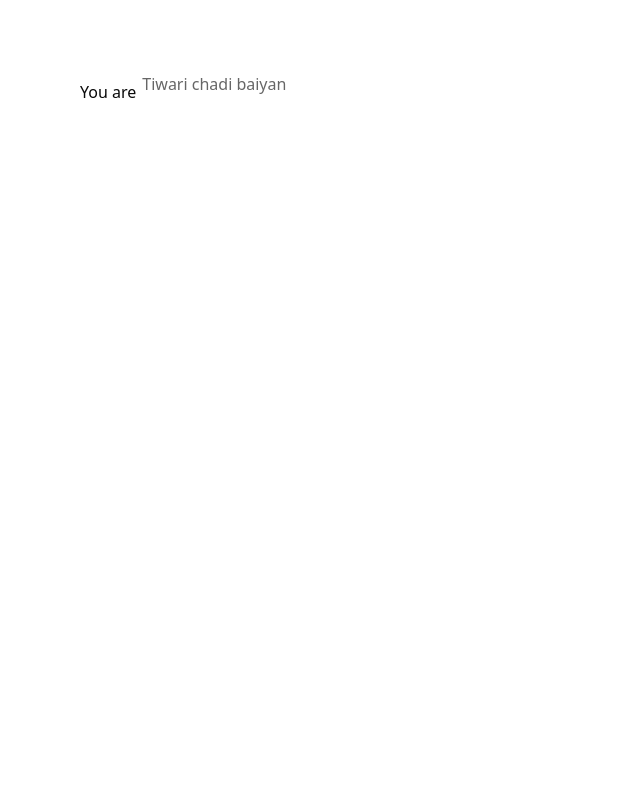
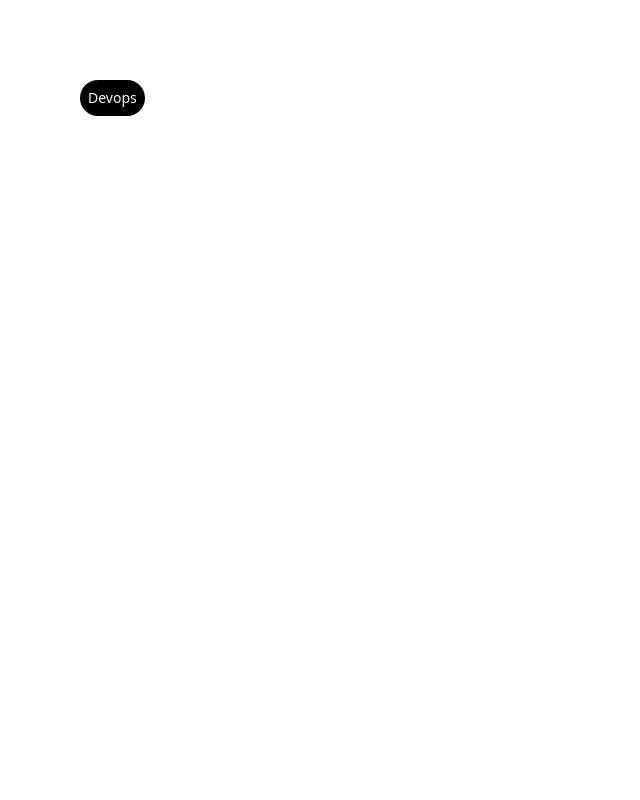
Before and after one commit to suryanshXD/Framer, a Next.js app: page / in a window 1280 px wide. Shown: the top 800 px of the page, without its empty margins (0-640 px from the left). Built offline with nearby package versions, Linux system fonts and the light colour scheme.

Commit message:
Updated Badge Comp

```diff
--- a/app/components/Badge/Animated-Text-Badge.tsx
+++ b/app/components/Badge/Animated-Text-Badge.tsx
@@ -1,7 +1,46 @@
-export default function AnimatedTextBadge() {
+import { motion } from "framer-motion";
+import React, { useState } from "react";
+
+interface content {
+  words: string[];
+  varient: "default" | "outline";
+}
+
+export default function AnimatedTextBadge({ words, varient }: content) {
+  const [index, setIndex] = useState(0);
+
+  const varientClass =
+    varient === "default"
+      ? "bg-black text-white"
+      : "text-black bg-neutral-200 border-2 border-gray-500";
+
+  React.useEffect(() => {
+    const interval = setInterval(() => {
+      setIndex((currentIndex) => (currentIndex + 1) % words.length);
+    }, 4000);
+    return () => clearInterval(interval);
+  }, []);
+
   return (
     <>
-      <div className=""></div>
+      <motion.div
+        style={{
+          boxShadow:
+            "5px 5px 32px darkpink, 0 0 15px lightblue, 0 0 5px darkpink",
+        }}
+        transition={{ duration: 0.5 }}
+        className={`${varientClass} rounded-4xl p-2  relative w-fit cursor-default transition-transform`}
+      >
+        <motion.p
+          key={words[index]}
+          initial={{ opacity: 0, y: -20 }}
+          animate={{ opacity: 1, y: 0 }}
+          exit={{ opacity: 0, y: 20 }}
+          transition={{ duration: 0.5 }}
+        >
+          {words[index]}
+        </motion.p>
+      </motion.div>
     </>
   );
 }
--- a/app/page.tsx
+++ b/app/page.tsx
@@ -21,14 +21,10 @@ const img4 =
 export default function Home() {
   return (
     <>
-      <div className=" mt-20 ml-20 text-md">
-        <RotateWord
-          text="You are"
-          words={[
-            "Vibhuti Nalla",
-            "Tiwari chadi baiyan",
-            "Angoori english medium",
-          ]}
+      <div className=" mt-20 ml-20 text-sm">
+        <AnimatedTextBadge
+          varient="default"
+          words={["Full-stack", "Devops", "web-3"]}
         />
       </div>
       <div className="flex justify-center mt-200 mb-200">
```
